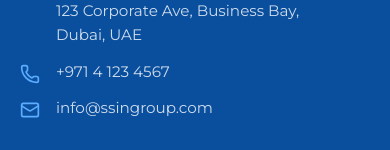
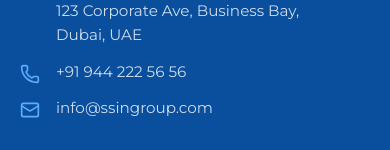
Before and after one commit to Muthukumarj-42/ssingroup, a React (Vite) app: page /contact in a window 390 px wide. Shown: the part 3296-3446 px from the top of the page. Built offline with nearby package versions, Linux system fonts and the light colour scheme.

Commit message:
update phone number in footer

```diff
--- a/src/components/layout/Footer.jsx
+++ b/src/components/layout/Footer.jsx
@@ -61,7 +61,7 @@
                             </li>
                             <li>
                                 <Phone size={20} className="icon" />
-                                <span>+971 4 123 4567</span>
+                                <span>+91 944 222 56 56</span>
                             </li>
                             <li>
                                 <Mail size={20} className="icon" />
```
